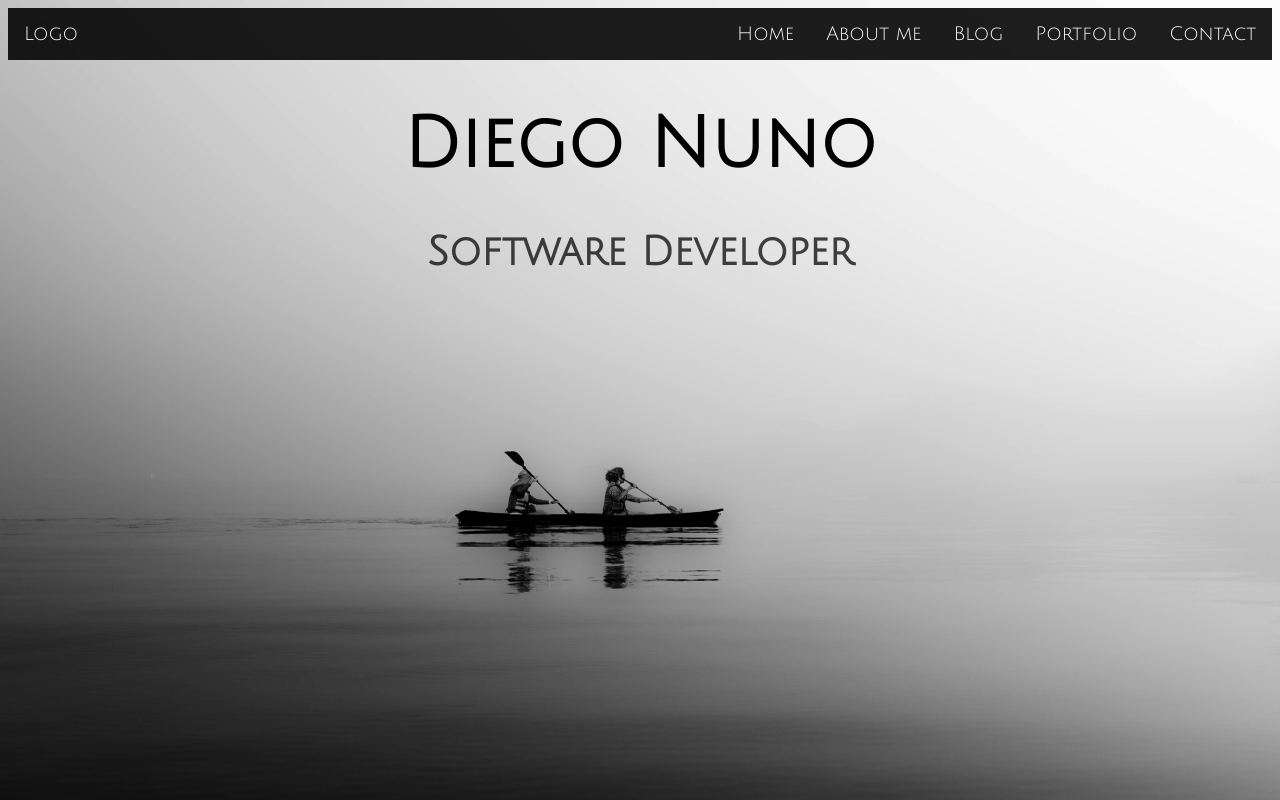
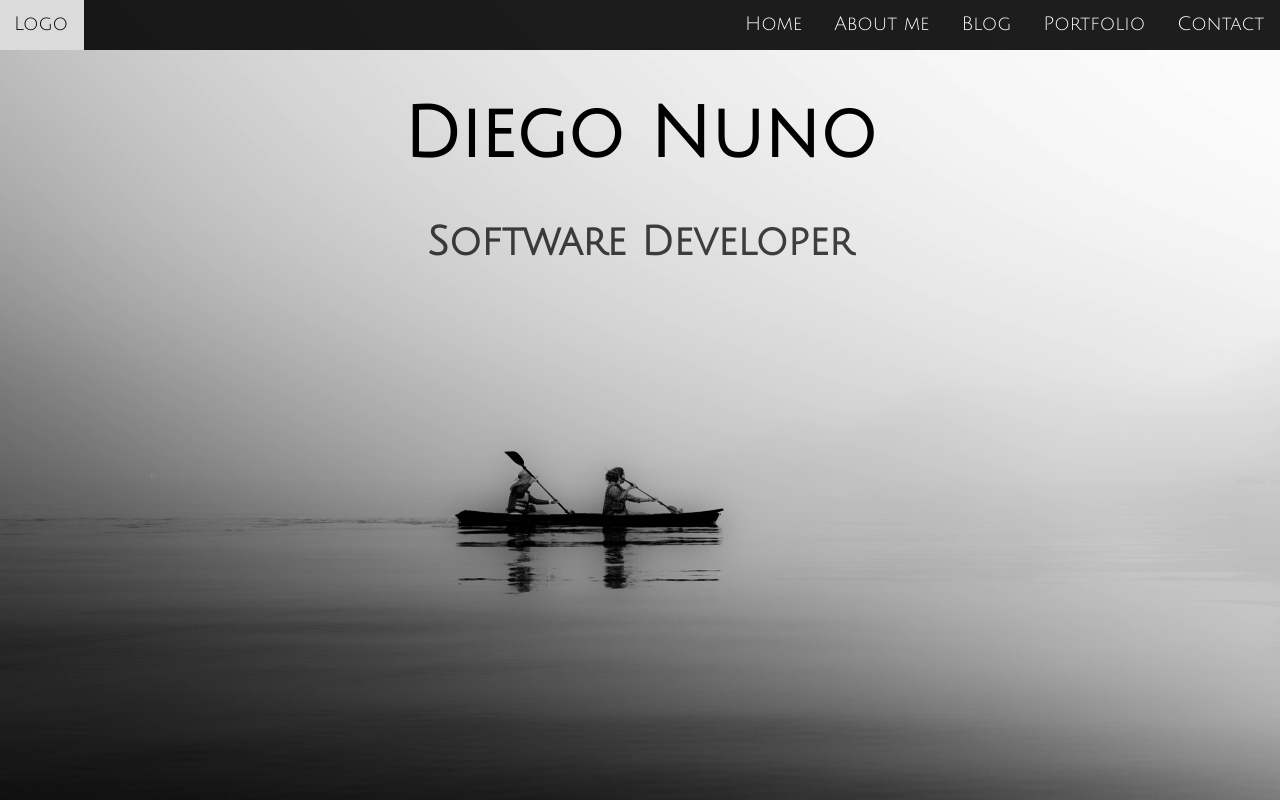
Before and after one commit to G0Nu/Portfolio, a plain HTML site: page index.html in a window 1280 px wide. Drawn offline with Linux system fonts and the light colour scheme.

Commit message:
NO floating nav bar

```diff
--- a/css/styles.css
+++ b/css/styles.css
@@ -8,6 +8,9 @@
     background-color: rgba(0, 0, 0, 0.886);
     overflow: hidden;
     font-family: Julius;
+    margin-top: -10px;
+    margin-left: -10px;
+    margin-right: -8px;
 }
 
 /* Sorting logo at left*/
```
